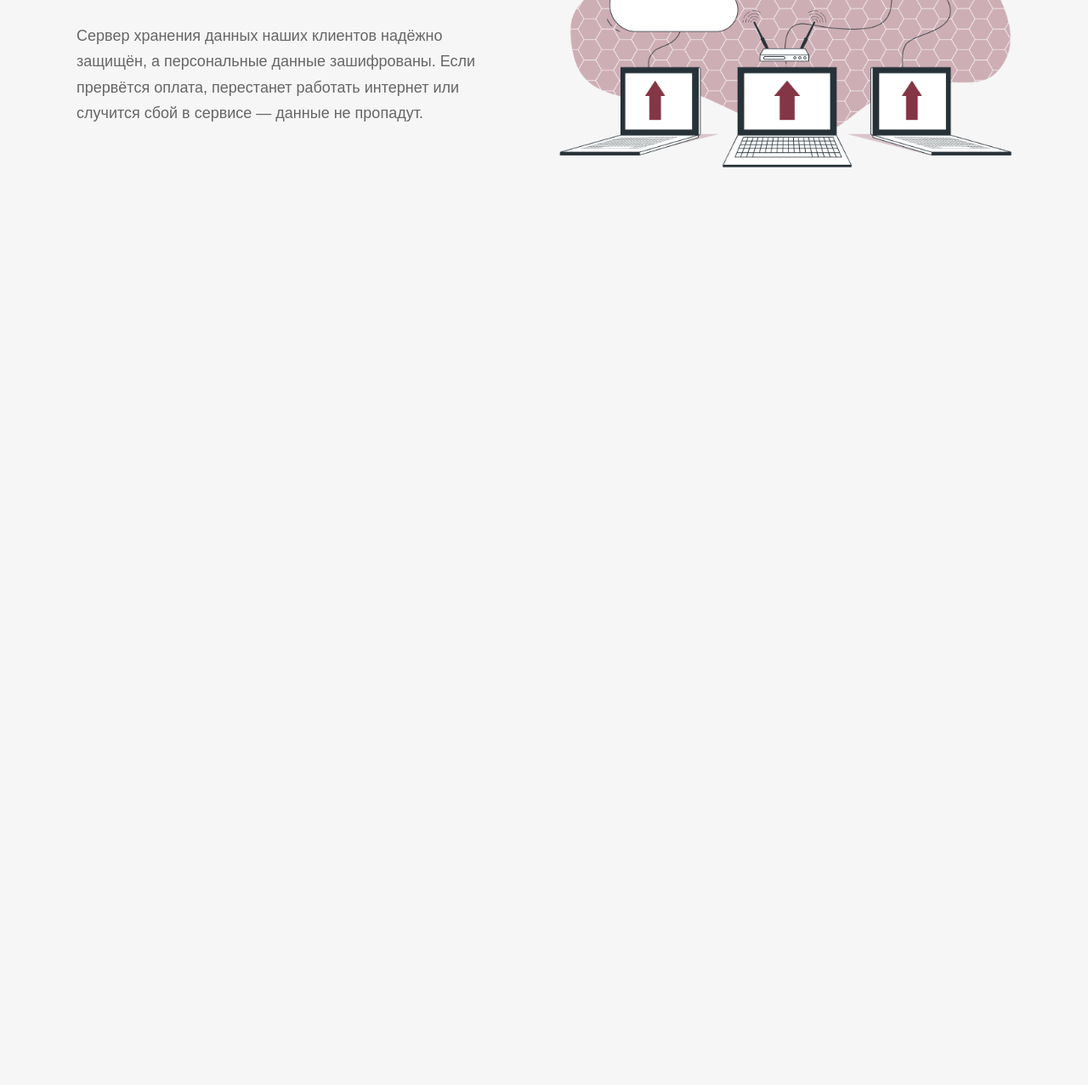
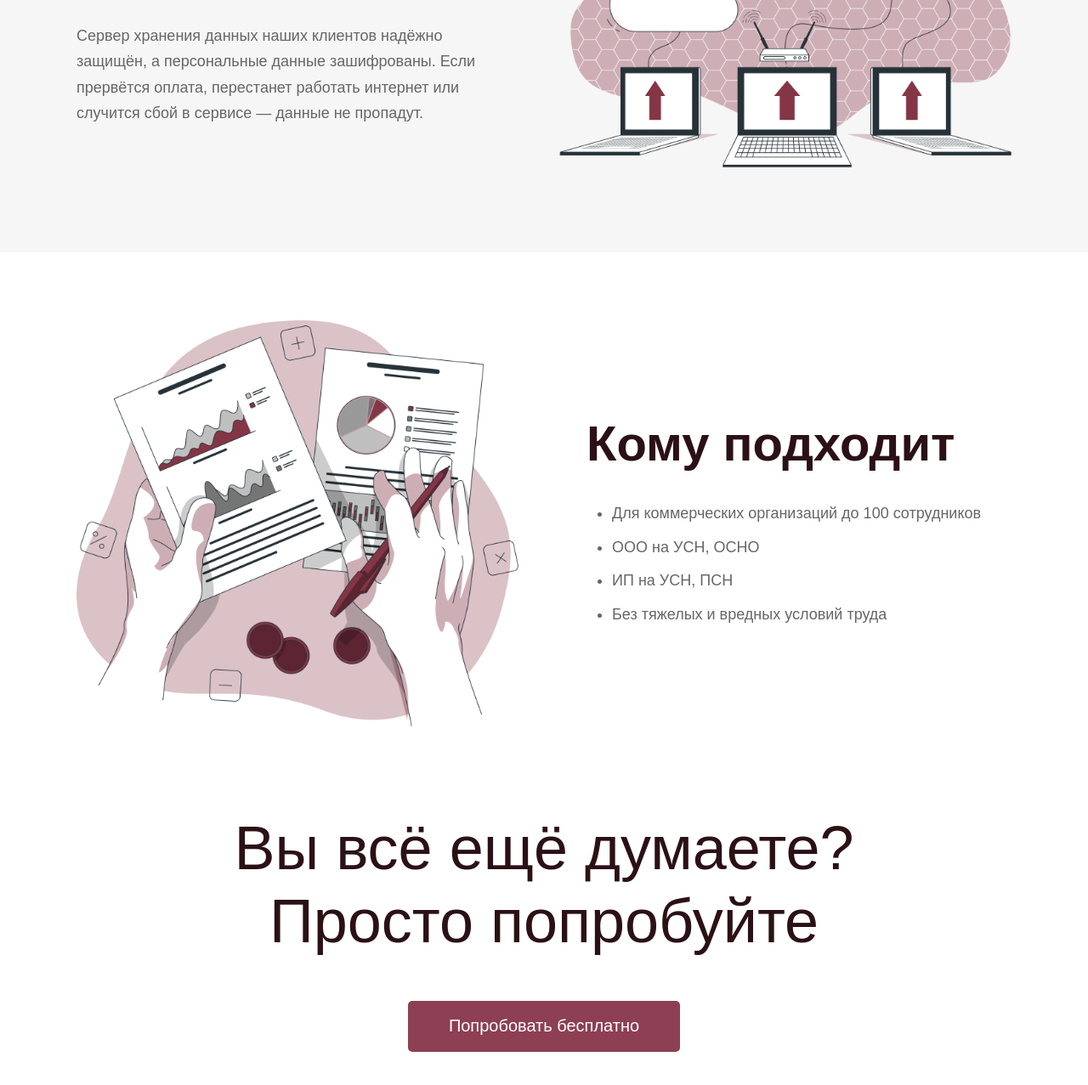
Before and after one commit to ismatovbenya2-droid/exam1, a plain HTML site: page index.html in a window 1280 px wide. Shown: the part 7416-8693 px from the top of the page at 85% size. Before the commit the page ends 7713 px from the top, so only its background shows below. Drawn offline with Linux system fonts and the light colour scheme.

Commit message:
eleven commit

```diff
--- a/index.html
+++ b/index.html
@@ -442,5 +442,45 @@
     </div>
 
 </section>
+<section class="main43">
+
+    <div class="main44">
+
+        <div class="main45">
+
+            <img src="./27.png" alt="" class="img17">
+
+        </div>
+
+        <div class="main46">
+
+            <h2>Кому подходит</h2>
+
+            <ul>
+                <li>Для коммерческих организаций до 100 сотрудников</li>
+                <li>ООО на УСН, ОСНО</li>
+                <li>ИП на УСН, ПСН</li>
+                <li>Без тяжелых и вредных условий труда</li>
+            </ul>
+
+        </div>
+
+    </div>
+
+
+    <div class="main47">
+
+        <h2>
+            Вы всё ещё думаете?<br>
+            Просто попробуйте
+        </h2>
+
+        <button class="btn2">
+            Попробовать бесплатно
+        </button>
+
+    </div>
+
+</section>
 </body>
 </html>
--- a/style.css
+++ b/style.css
@@ -560,3 +560,70 @@ body{
     width:100%;
     display:block;
 }
+.main43{
+    background:#ffffff;
+    padding:80px 0 120px;
+}
+
+.main44{
+    width:1100px;
+    margin:0 auto;
+    display:flex;
+    justify-content:space-between;
+    align-items:center;
+    gap:80px;
+}
+
+.main45{
+    width:520px;
+}
+
+.img17{
+    width:100%;
+    display:block;
+}
+
+.main46{
+    width:500px;
+}
+
+.main46 h2{
+    font-size:58px;
+    font-weight:700;
+    color:#2b1116;
+    margin-bottom:30px;
+}
+
+.main46 ul{
+    padding-left:30px;
+}
+
+.main46 li{
+    font-size:18px;
+    color:#666;
+    line-height:2.2;
+}
+
+.main47{
+    text-align:center;
+    margin-top:100px;
+}
+
+.main47 h2{
+    font-size:72px;
+    font-weight:400;
+    color:#2b1116;
+    line-height:1.2;
+    margin-bottom:50px;
+}
+
+.btn2{
+    width:320px;
+    height:60px;
+    border:none;
+    border-radius:5px;
+    background:#8d3f53;
+    color:#fff;
+    font-size:20px;
+    cursor:pointer;
+}
```
Also changed, not shown: 27.png (added).
